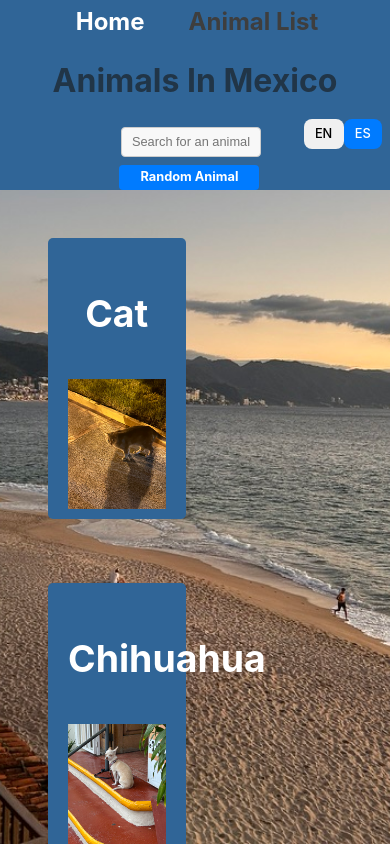
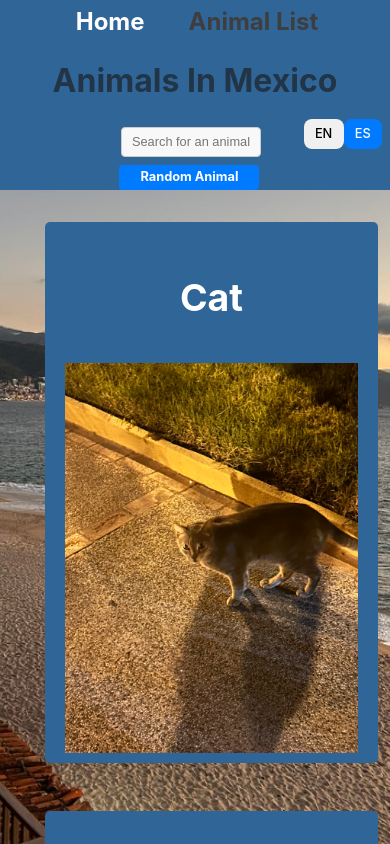
Before and after one commit to mathyasp/animals-in-mexico, a React (Vite) app: page /animals-in-mexico/animal-list in a window 390 px wide. Built offline with nearby package versions, Linux system fonts and the light colour scheme; the HTML template or start-up script is replaced by a standard one.

Commit message:
added media queries for animal and animal list

```diff
--- a/src/components/Animal/Animal.css
+++ b/src/components/Animal/Animal.css
@@ -2,9 +2,12 @@
   width: 100%;
   text-align: center;
   position: relative;
+  display: flex;
+  flex-direction: column;
+  align-items: center;
 }
 
-.Animal img, video {
+.Animal img, .Animal video {
   width: 100%;
   height: auto;
 }
--- a/src/components/AnimalList/AnimalList.css
+++ b/src/components/AnimalList/AnimalList.css
@@ -1,10 +1,12 @@
 .AnimalList {
 	display: grid;
 	grid-template-columns: 1fr 1fr 1fr;
-	grid-gap: 2em;
+	grid-gap: 1em;
 	max-width: 100%;
 	margin: auto;
-	padding: 2em;
+	padding: 1em;
+	justify-items: center;
+	align-items: center;
 }
 
 .AnimalList a {
@@ -12,6 +14,14 @@
 	text-align: center;
 	width: 25vw;
 	background-color: hsl(209, 52%, 39%);
+}
+
+.AnimalList-animal {
+	display: flex;
+	flex-direction: column;
+	align-items: space-between;
+	width: 25vw;
+	height: auto;
 }
 
 /* Smaller screens and tablets */
@@ -22,16 +32,16 @@
 }
 
 /* Small screens mobile */
-@media only screen and (max-width: 700px) {
+@media only screen and (max-width: 800px) {
 	.AnimalList {
 		grid-template-columns: 1fr;
+		width: 85vw;
+	}
+	.AnimalList a {
+		width: 75vw;
+	}
+	.AnimalList-animal {
+		width: 100%;
+
 	}
 }
-
-.AnimalList-animal {
-	display: flex;
-	flex-direction: column;
-	align-items: space-between;
-	width: 25vw;
-	height: auto;
-}
```
